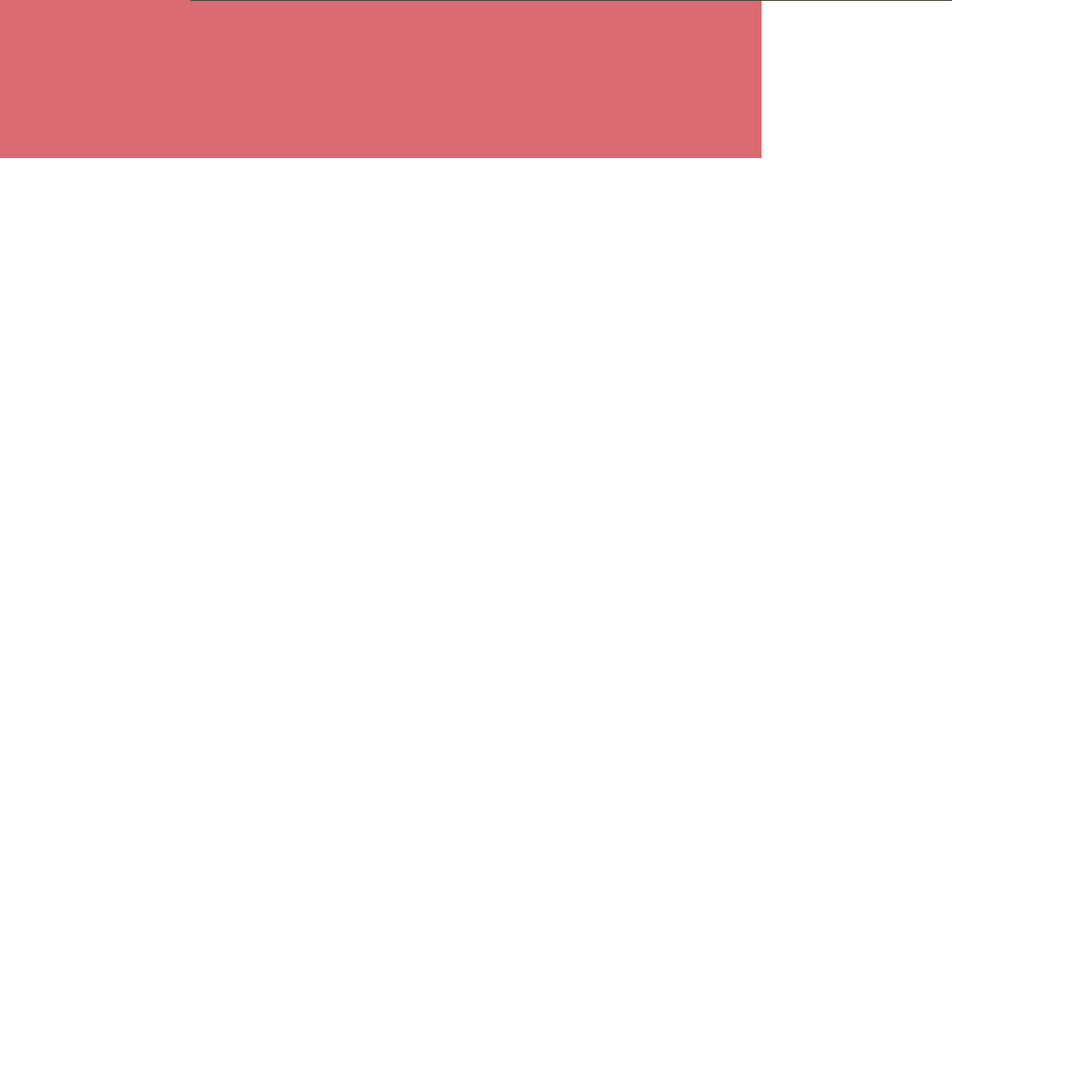
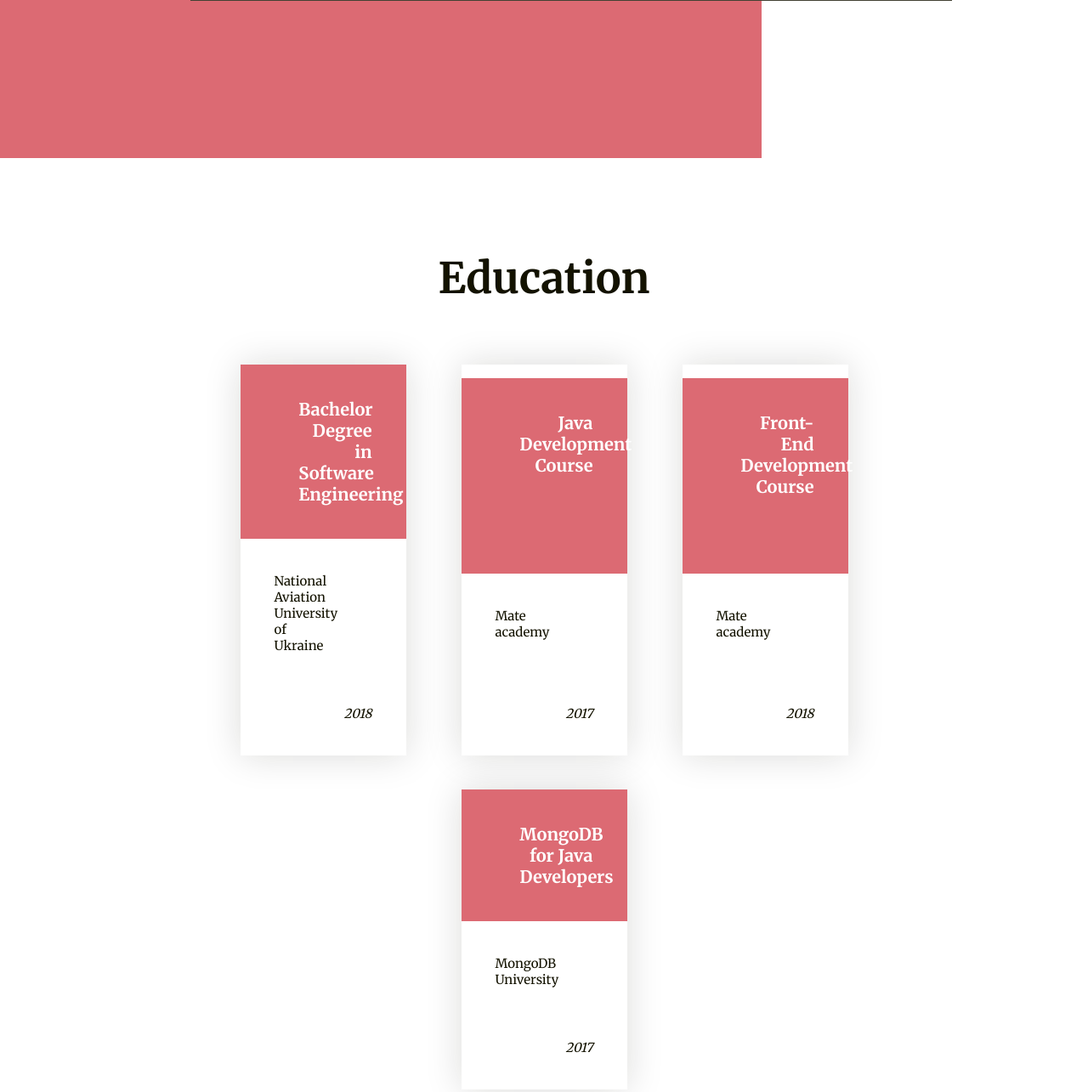
Before and after one commit to Ali-X/portfolio-landing, a website: page app/index.html in a window 1280 px wide. Shown: the part 4340-5625 px from the top of the page at 85% size. Before the commit the page ends 4636 px from the top, so only its background shows below. Drawn offline with Linux system fonts and the light colour scheme.

Commit message:
Implement education section

```diff
--- a/app/css/style.css
+++ b/app/css/style.css
@@ -393,3 +393,48 @@ ul {
   font-size: 1.6rem;
   margin: 1.6rem 0;
 }
+
+.education-section {
+  padding: 0 25rem;
+}
+
+.education-subsection {
+  padding: 5rem 0;
+  display: -webkit-box;
+  display: -webkit-flex;
+  display: -ms-flexbox;
+  display: flex;
+  -webkit-flex-wrap: wrap;
+  -ms-flex-wrap: wrap;
+  flex-wrap: wrap;
+  -webkit-justify-content: space-around;
+  -ms-flex-pack: distribute;
+  justify-content: space-around;
+}
+
+.education-section-card {
+  position: relative;
+  margin: 2rem;
+  width: 25%;
+  -webkit-box-orient: vertical;
+  -webkit-box-direction: normal;
+  -webkit-flex-flow: column;
+  -ms-flex-flow: column;
+  flex-flow: column;
+}
+
+.education-section-subcard {
+  width: 100%;
+  height: 50%;
+}
+
+.education-section-card-type {
+  font-size: 2rem;
+  font-weight: bold;
+  padding-left: 25%;
+}
+
+.education-section-card-place {
+  font-size: 1.5rem;
+  padding-bottom: 8rem;
+}
--- a/app/index.html
+++ b/app/index.html
@@ -80,7 +80,10 @@
   </div>
 </div>
 
-<div class="education-section" id="education-section"></div>
+<div class="education-section" id="education-section">
+  <h1 class="title">Education</h1>
+  <div class="education-subsection"></div>
+</div>
 
 <div class="contact-section" id="contact-section">
 </div>
@@ -90,5 +93,6 @@
 <script src="./js/menu-toggle.js"></script>
 <script src="./js/portfolio.js"></script>
 <script src="./js/experience.js"></script>
+<script src="./js/education.js"></script>
 </body>
 </html>
--- /dev/null
+++ b/app/js/education.js
@@ -0,0 +1,72 @@
+;(function() {
+  let educationArr = [
+    {
+      type: 'Bachelor Degree in Software Engineering',
+      place: 'National Aviation University of Ukraine',
+      date: '2018'
+    },
+    {
+      type: 'Java Development Course',
+      place: 'Mate academy',
+      date: '2017'
+    },
+    {
+      type: 'Front-End Development Course',
+      place: 'Mate academy',
+      date: '2018'
+    },
+    {
+      type: 'MongoDB for Java Developers',
+      place: 'MongoDB University',
+      date: '2017'
+    }
+  ];
+
+  for (let i = 0; i < educationArr.length; i++) {
+    let exp = educationArr[i];
+
+    let parrentElem = document.getElementsByClassName('education-subsection')[0];
+
+    let cardElem = document.createElement('div');
+    cardElem.setAttribute('class', 'education-section-card experience-section-card');
+
+    let subcardRoseElem = createRoseBlock(exp);
+    let subcardWhiteElem = createWhiteBlock(exp);
+
+    cardElem.appendChild(subcardRoseElem);
+    cardElem.appendChild(subcardWhiteElem);
+
+    parrentElem.appendChild(cardElem);
+  }
+
+  function createRoseBlock(exp) {
+    let subcardRoseElem = document.createElement('div');
+    subcardRoseElem.setAttribute('class', 'education-section-subcard experience-section-subcard experience-section-subcard--rose');
+
+    let typeElem = document.createElement('div');
+    typeElem.setAttribute('class', 'education-section-card-type');
+    typeElem.innerText = exp['type'];
+
+    subcardRoseElem.appendChild(typeElem);
+
+    return subcardRoseElem;
+  }
+
+  function createWhiteBlock(exp) {
+    let subcardWhiteElem = document.createElement('div');
+    subcardWhiteElem.setAttribute('class', 'experience-section-subcard experience-section-subcard--white');
+
+    let placeElem = document.createElement('div');
+    placeElem.setAttribute('class', 'education-section-card-place');
+    placeElem.innerText = exp['place'];
+
+    let dateElem = document.createElement('div');
+    dateElem.setAttribute('class', 'experience-section-card-date');
+    dateElem.innerText = exp['date'];
+
+    subcardWhiteElem.appendChild(placeElem);
+    subcardWhiteElem.appendChild(dateElem);
+
+    return subcardWhiteElem;
+  }
+})();
--- a/src/css/style.css
+++ b/src/css/style.css
@@ -393,3 +393,48 @@ ul {
   font-size: 1.6rem;
   margin: 1.6rem 0;
 }
+
+.education-section {
+  padding: 0 25rem;
+}
+
+.education-subsection {
+  padding: 5rem 0;
+  display: -webkit-box;
+  display: -webkit-flex;
+  display: -ms-flexbox;
+  display: flex;
+  -webkit-flex-wrap: wrap;
+  -ms-flex-wrap: wrap;
+  flex-wrap: wrap;
+  -webkit-justify-content: space-around;
+  -ms-flex-pack: distribute;
+  justify-content: space-around;
+}
+
+.education-section-card {
+  position: relative;
+  margin: 2rem;
+  width: 25%;
+  -webkit-box-orient: vertical;
+  -webkit-box-direction: normal;
+  -webkit-flex-flow: column;
+  -ms-flex-flow: column;
+  flex-flow: column;
+}
+
+.education-section-subcard {
+  width: 100%;
+  height: 50%;
+}
+
+.education-section-card-type {
+  font-size: 2rem;
+  font-weight: bold;
+  padding-left: 25%;
+}
+
+.education-section-card-place {
+  font-size: 1.5rem;
+  padding-bottom: 8rem;
+}
--- /dev/null
+++ b/src/sass/_education-section.scss
@@ -0,0 +1,33 @@
+.education-section {
+  padding: 0 25rem;
+}
+
+.education-subsection {
+  padding: 5rem 0;
+  display: flex;
+  flex-wrap: wrap;
+  justify-content: space-around;
+}
+
+.education-section-card {
+  position: relative;
+  margin: 2rem;
+  width: 25%;
+  flex-flow: column;
+}
+
+.education-section-subcard {
+  width: 100%;
+  height: 50%;
+}
+
+.education-section-card-type {
+  font-size: 2rem;
+  font-weight: bold;
+  padding-left: 25%;
+}
+
+.education-section-card-place {
+  font-size: 1.5rem;
+  padding-bottom: 8rem;
+}
--- a/src/sass/main.scss
+++ b/src/sass/main.scss
@@ -7,3 +7,4 @@
 @import "portfolio-section";
 @import "experience-section";
 @import "tech-section";
+@import "education-section";
```
Also changed, not shown: src/index.html (+5 -1 lines), src/js/education.js (added, +72 -0 lines).
